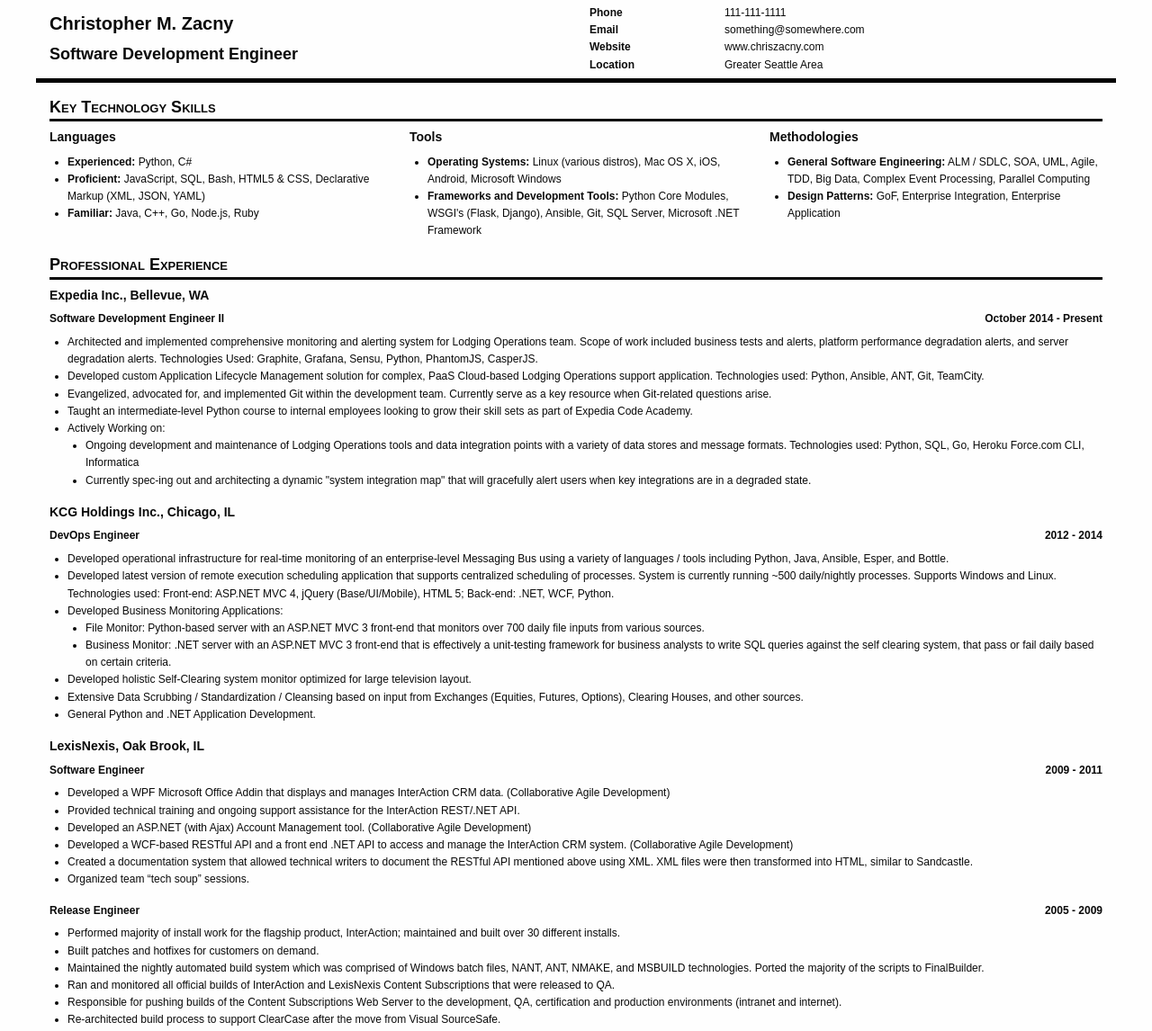
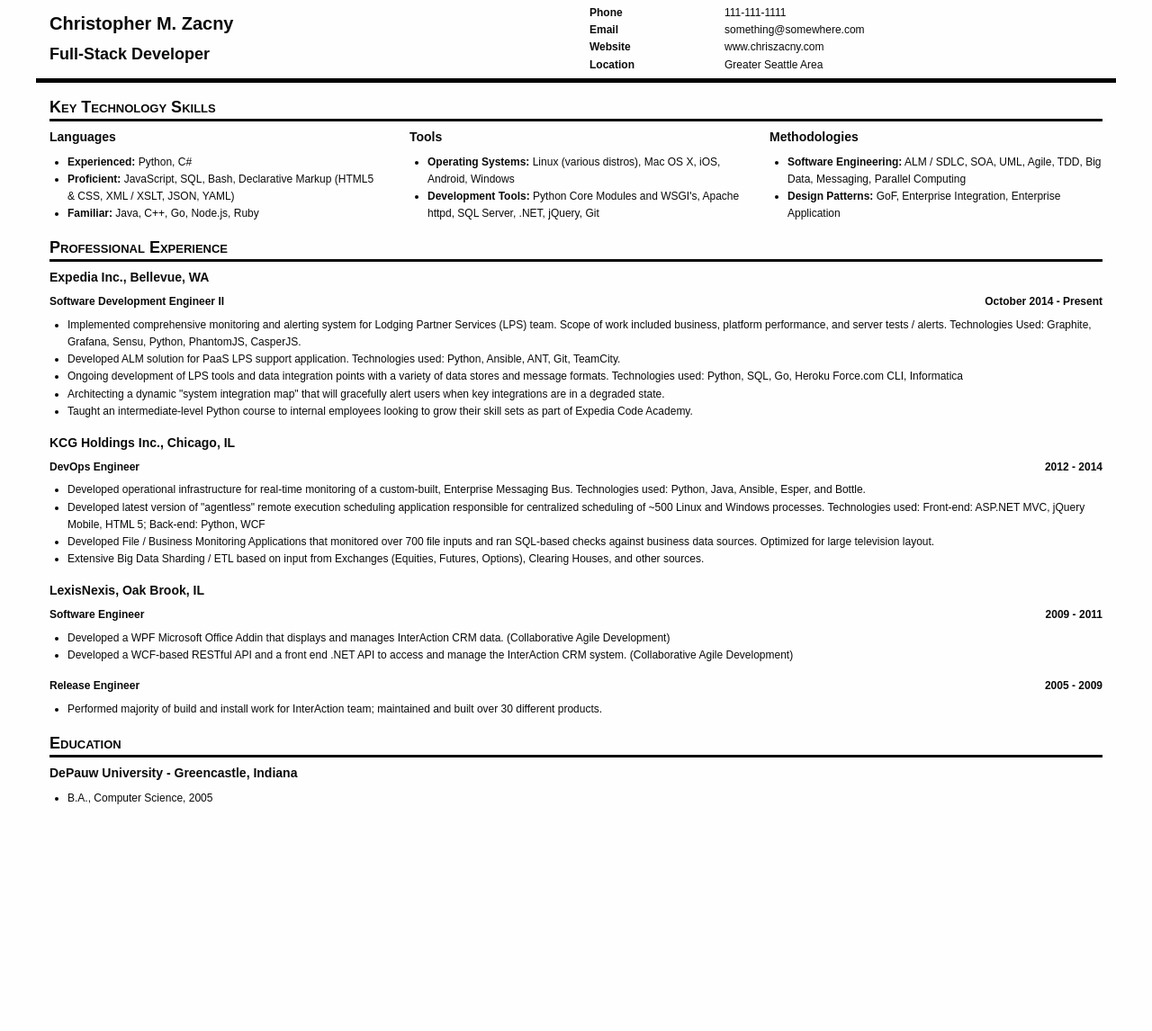
Before and after one commit to chriszacny/resume-foundation, a plain HTML site: page site/index.html in a window 1280 px wide. Shown: the top 1146 px of the page at 90% size. After the commit the page ends 913 px from the top, so only its background shows below. Drawn offline with nearby package versions, Linux system fonts and the light colour scheme.

Commit message:
Rough Draft

```diff
--- a/site/index.html
+++ b/site/index.html
@@ -26,7 +26,7 @@
         <div class="row contact-info">
             <div class="small-6 column name-position">
                 <h1>Christopher M. Zacny</h1>
-                <h2>Software Development Engineer</h2>
+                <h2>Full-Stack Developer</h2>
             </div>
             <div class="small-6 column">
                 <div class="row">
@@ -56,21 +56,21 @@
                     <h4>Languages</h4>
                     <ul>
                         <li><span class="bold">Experienced:</span> Python, C#</li>
-                        <li><span class="bold">Proficient:</span> JavaScript, SQL, Bash, HTML5 & CSS, Declarative Markup (XML, JSON, YAML)</li>
+                        <li><span class="bold">Proficient:</span> JavaScript, SQL, Bash, Declarative Markup (HTML5 & CSS, XML / XSLT, JSON, YAML)</li>
                         <li><span class="bold">Familiar:</span> Java, C++, Go, Node.js, Ruby</li>
                     </ul>
                 </div>
                 <div class="column">
                     <h4>Tools</h4>
                     <ul>
-                        <li><span class="bold">Operating Systems:</span> Linux (various distros), Mac OS X, iOS, Android, Microsoft Windows</li>
-                        <li><span class="bold">Frameworks and Development Tools:</span> Python Core Modules, WSGI's (Flask, Django), Ansible, Git, SQL Server, Microsoft .NET Framework</li>
+                        <li><span class="bold">Operating Systems:</span> Linux (various distros), Mac OS X, iOS, Android, Windows</li>
+                        <li><span class="bold">Development Tools:</span> Python Core Modules and WSGI's, Apache httpd, SQL Server, .NET, jQuery, Git</li>
                     </ul>
                 </div>
                 <div class="column">
                     <h4>Methodologies</h4>
                     <ul>
-                        <li><span class="bold">General Software Engineering:</span> ALM / SDLC, SOA, UML, Agile, TDD, Big Data, Complex Event Processing, Parallel Computing</li>
+                        <li><span class="bold">Software Engineering:</span> ALM / SDLC, SOA, UML, Agile, TDD, Big Data, Messaging, Parallel Computing</li>
                         <li><span class="bold">Design Patterns:</span> GoF, Enterprise Integration, Enterprise Application</li>
                     </ul>
                 </div>
@@ -90,18 +90,11 @@
                     </div>
                 </div>
                 <ul>
-                    <li>Architected and implemented comprehensive monitoring and alerting system for Lodging Operations team. Scope of work included business tests and alerts, platform performance degradation alerts, and server degradation alerts. Technologies Used: Graphite, Grafana, Sensu, Python, PhantomJS, CasperJS.
-                    </li>
-                    <li>Developed custom Application Lifecycle Management solution for complex, PaaS Cloud-based Lodging Operations support application. Technologies used: Python, Ansible, ANT, Git, TeamCity.</li>
-                    <li>Evangelized, advocated for, and implemented Git within the development team. Currently serve as a key resource when Git-related questions arise.</li>
+                    <li>Implemented comprehensive monitoring and alerting system for Lodging Partner Services (LPS) team. Scope of work included business, platform performance, and server tests / alerts. Technologies Used: Graphite, Grafana, Sensu, Python, PhantomJS, CasperJS.</li>
+                    <li>Developed ALM solution for PaaS LPS support application. Technologies used: Python, Ansible, ANT, Git, TeamCity.</li>
+                    <li>Ongoing development of LPS tools and data integration points with a variety of data stores and message formats. Technologies used: Python, SQL, Go, Heroku Force.com CLI, Informatica</li>
+                    <li>Architecting a dynamic "system integration map" that will gracefully alert users when key integrations are in a degraded state.</li>
                     <li>Taught an intermediate-level Python course to internal employees looking to grow their skill sets as part of Expedia Code Academy.</li>
-                    <li>
-                      Actively Working on:
-                      <ul>
-                        <li>Ongoing development and maintenance of Lodging Operations tools and data integration points with a variety of data stores and message formats. Technologies used: Python, SQL, Go, Heroku Force.com CLI, Informatica</li>
-                        <li>Currently spec-ing out and architecting a dynamic "system integration map" that will gracefully alert users when key integrations are in a degraded state.</li>
-                      </ul>
-                    </li>
                 </ul>
             </div>
             <div>
@@ -115,18 +108,10 @@
                     </div>
                 </div>
                 <ul>
-                    <li>Developed operational infrastructure for real-time monitoring of an enterprise-level Messaging Bus using a variety of languages / tools including Python, Java, Ansible, Esper, and Bottle.</li>
-                    <li>Developed latest version of remote execution scheduling application that supports centralized scheduling of processes. System is currently running ~500 daily/nightly processes. Supports Windows and Linux. Technologies used: Front-end: ASP.NET MVC 4, jQuery (Base/UI/Mobile), HTML 5; Back-end: .NET, WCF, Python.</li>
-                    <li>
-                        Developed Business Monitoring Applications:
-                        <ul>
-                            <li>File Monitor: Python-based server with an ASP.NET MVC 3 front-end that monitors over 700 daily file inputs from various sources.</li>
-                            <li>Business Monitor: .NET server with an ASP.NET MVC 3 front-end that is effectively a unit-testing framework for business analysts to write SQL queries against the self clearing system, that pass or fail daily based on certain criteria.</li>
-                        </ul>
-                    </li>
-                    <li>Developed holistic Self-Clearing system monitor optimized for large television layout.</li>
-                    <li>Extensive Data Scrubbing / Standardization / Cleansing based on input from Exchanges (Equities, Futures, Options), Clearing Houses, and other sources.</li>
-                    <li>General Python and .NET Application Development.</li>
+                    <li>Developed operational infrastructure for real-time monitoring of a custom-built, Enterprise Messaging Bus. Technologies used: Python, Java, Ansible, Esper, and Bottle.</li>
+                    <li>Developed latest version of "agentless" remote execution scheduling application responsible for centralized scheduling of ~500 Linux and Windows processes. Technologies used: Front-end: ASP.NET MVC, jQuery Mobile, HTML 5; Back-end: Python, WCF</li>
+                    <li>Developed File / Business Monitoring Applications that monitored over 700 file inputs and ran SQL-based checks against business data sources. Optimized for large television layout.</li>
+                    <li>Extensive Big Data Sharding / ETL based on input from Exchanges (Equities, Futures, Options), Clearing Houses, and other sources.</li>
                 </ul>
             </div>
             <div>
@@ -141,11 +126,7 @@
                 </div>
                 <ul>
                     <li>Developed a WPF Microsoft Office Addin that displays and manages InterAction CRM data. (Collaborative Agile Development)</li>
-                    <li>Provided technical training and ongoing support assistance for the InterAction REST/.NET API.</li>
-                    <li>Developed an ASP.NET (with Ajax) Account Management tool. (Collaborative Agile Development)</li>
                     <li>Developed a WCF-based RESTful API and a front end .NET API to access and manage the InterAction CRM system. (Collaborative Agile Development)</li>
-                    <li>Created a documentation system that allowed technical writers to document the RESTful API mentioned above using XML. XML files were then transformed into HTML, similar to Sandcastle.</li>
-                    <li>Organized team “tech soup” sessions.</li>
                 </ul>
                 <div class="row">
                     <div class="small-6 column">
@@ -156,12 +137,7 @@
                     </div>
                 </div>
                 <ul>
-                    <li>Performed majority of install work for the flagship product, InterAction; maintained and built over 30 different installs.</li>
-                    <li>Built patches and hotfixes for customers on demand.</li>
-                    <li>Maintained the nightly automated build system which was comprised of Windows batch files, NANT, ANT, NMAKE, and MSBUILD technologies. Ported the majority of the scripts to FinalBuilder.</li>
-                    <li>Ran and monitored all official builds of InterAction and LexisNexis Content Subscriptions that were released to QA.</li>
-                    <li>Responsible for pushing builds of the Content Subscriptions Web Server to the development, QA, certification and production environments (intranet and internet).</li>
-                    <li>Re-architected build process to support ClearCase after the move from Visual SourceSafe.</li>
+                    <li>Performed majority of build and install work for InterAction team; maintained and built over 30 different products.</li>
                 </ul>
             </div>
         </div>
```
Also changed, not shown: site/css/main.css (+0 -7 lines).
